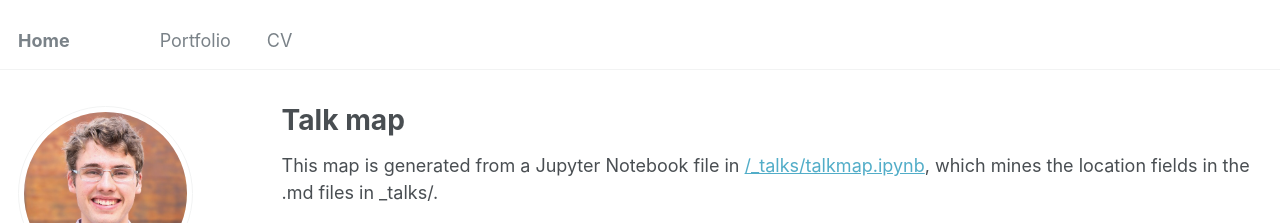
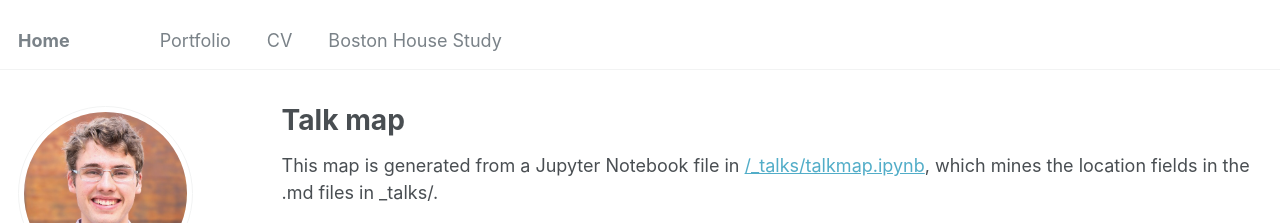
Before and after one commit to JackMadew/jackmadew.github.io, a Jekyll site: the page built from _pages/talkmap.html, in a window 1280 px wide. Shown: the top 223 px of the page. Built offline with Jekyll 4.4.1, drawn with Linux system fonts in a browser that asks for light colours; nearby versions of some CDN libraries.

Commit message:
Update navigation.yml

```diff
--- a/_data/navigation.yml
+++ b/_data/navigation.yml
@@ -18,5 +18,8 @@ main:
   - title: "CV"
     url: /cv/
 
+  - title: "Boston House Study"
+    url: /Boston_House_Study/
+
   # - title: "People"
   #  url: /markdown/
```
